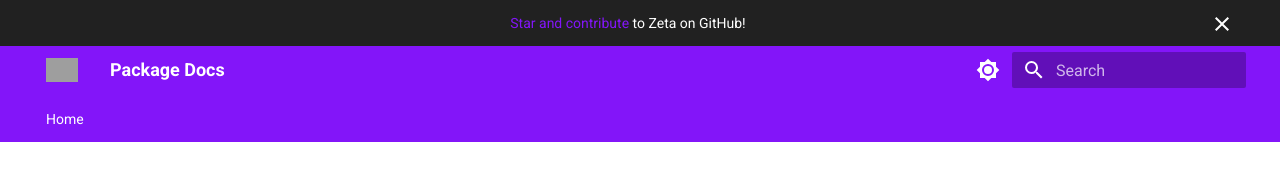
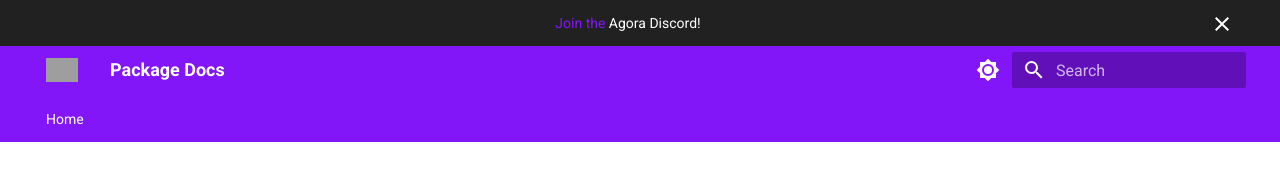
Before and after one commit to Agora-Lab-AI/AgoraHub, an MkDocs documentation site: the page built from docs/index.md, in a window 1280 px wide and 900 px high. Shown: the top 192 px of the window. Built offline with MkDocs 1.6.1 and Material for MkDocs 9.7.7, drawn with Linux system fonts in a browser that asks for light colours; grey boxes are pictures that could not be loaded.

Commit message:
agora discord

```diff
--- a/docs/overrides/main.html
+++ b/docs/overrides/main.html
@@ -4,6 +4,6 @@
 
 {% block announce %}
   <div style="text-align:center">
-    <a href="https://github.com/kyegomez/zeta">Star and contribute</a> to Zeta on GitHub!
+    <a href="https://discord.gg/7VckQVxvKk">Join the </a> Agora Discord!
   </div>
 {% endblock %}
```
